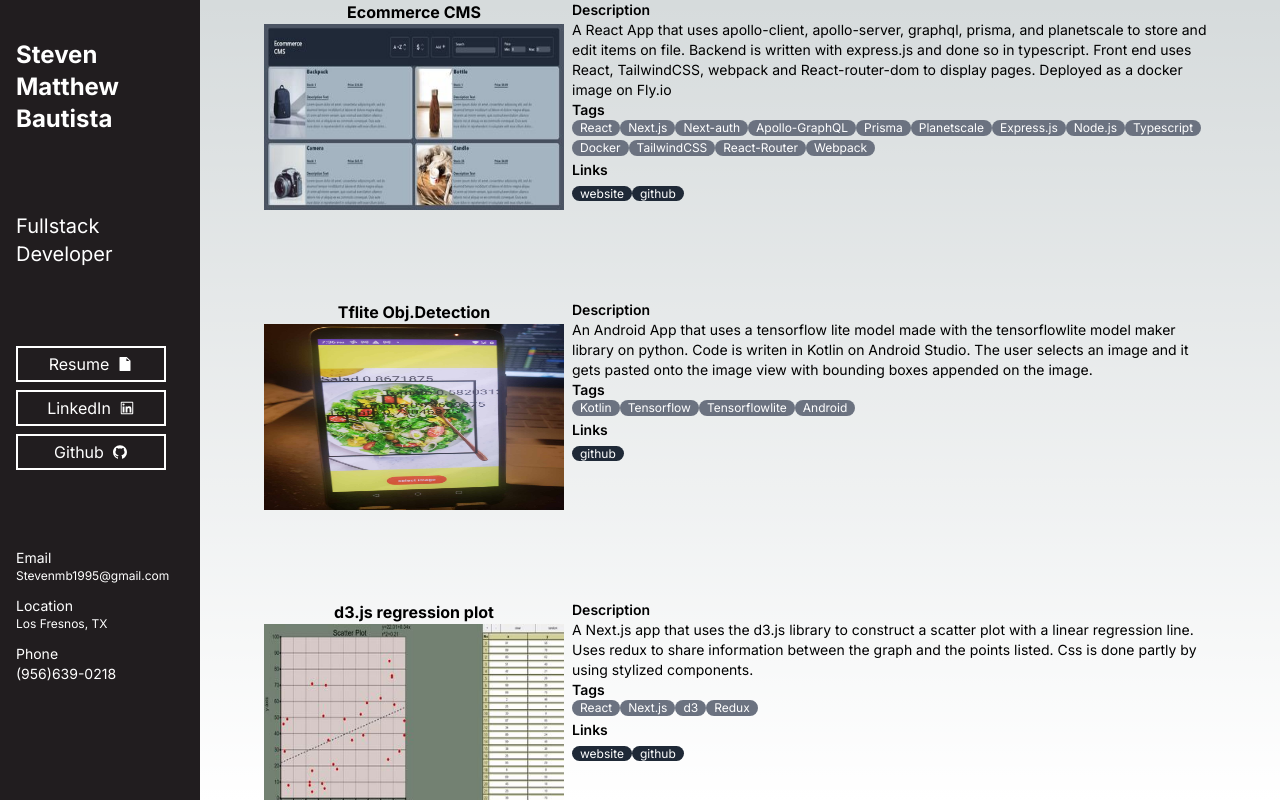
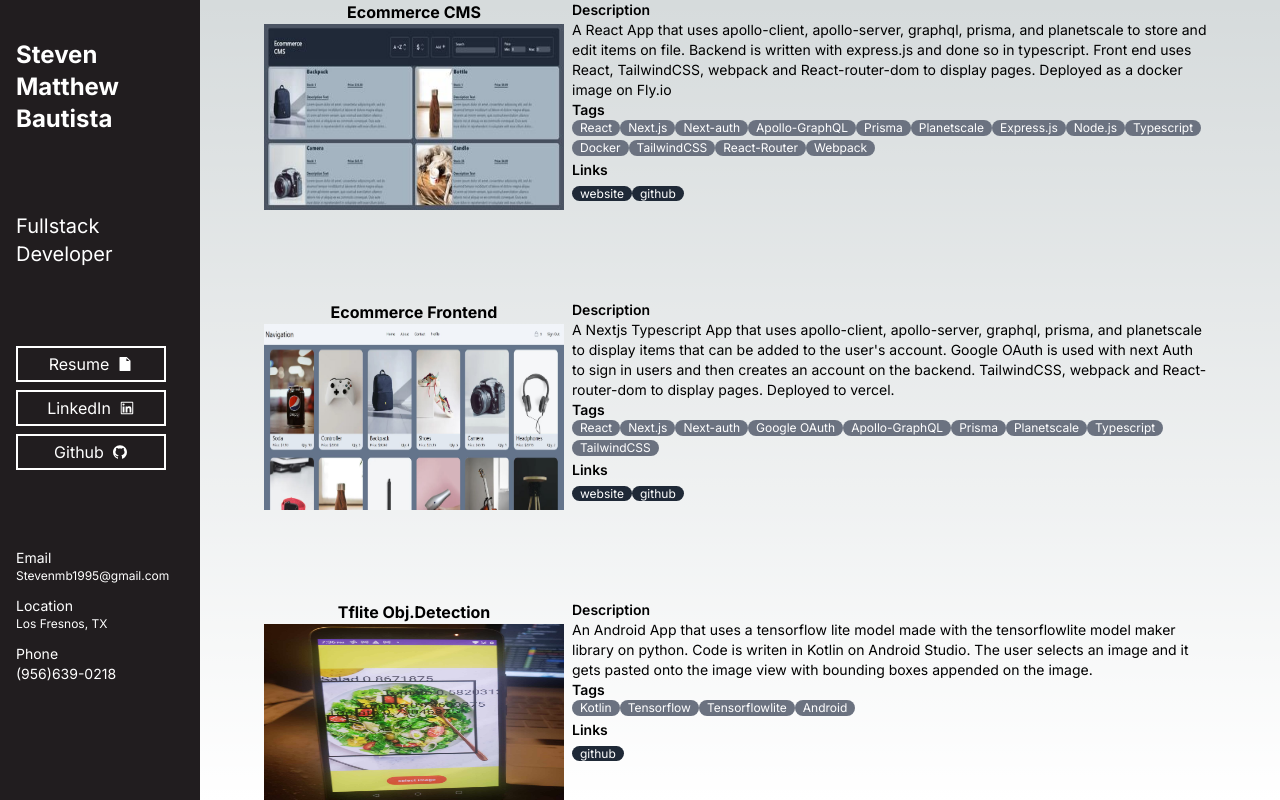
Before and after one commit to ProgrammerSteve/NextPortfolio, a Next.js app: page / in a window 1280 px wide. Built offline with nearby package versions, Linux system fonts and the light colour scheme.

Commit message:
added another project

```diff
--- a/app/page.tsx
+++ b/app/page.tsx
@@ -8,6 +8,7 @@ import { Inter } from "next/font/google";
 import { useState } from "react";
 
 import ecommercePhoto from "./ecommerceCMS.jpg";
+import frontendEcommercePhoto from "./ecommerceFrontend.jpg";
 import tfliteAndroid from "./TfliteAndroidApp.jpg";
 import d3Photo from "./d3scatter.jpg";
 import nasaPhoto from "./nasa.jpg";
@@ -86,6 +87,40 @@ const projects: Project[] = [
       },
     ],
   },
+  {
+    title: "Ecommerce Frontend",
+    id: 0,
+    description: `
+    A Nextjs Typescript App that uses apollo-client, apollo-server,
+    graphql, prisma, and planetscale to display items that can be added to the user's account.
+    Google OAuth is used with next Auth to sign in users and then creates an account on the backend.
+    TailwindCSS, webpack and React-router-dom to display pages. Deployed to vercel.
+    `,
+    imageSrc: frontendEcommercePhoto,
+    imageLink: "https://squarenext.vercel.app/",
+    isLazy: false,
+    tags: [
+      "React",
+      "Next.js",
+      "Next-auth",
+      "Google OAuth",
+      "Apollo-GraphQL",
+      "Prisma",
+      "Planetscale",
+      "Typescript",
+      "TailwindCSS",
+    ],
+    links: [
+      {
+        title: "website",
+        url: "https://squarenext.vercel.app/",
+      },
+      {
+        title: "github",
+        url: "https://github.com/ProgrammerSteve/nextEcommerce",
+      },
+    ],
+  },
 
   {
     title: "Tflite Obj.Detection",
@@ -136,7 +171,7 @@ const projects: Project[] = [
     description: `
     A React/Express.js app that is deployed in a docker container on an AWS EC2 instance.
     MongoDB is used to store data and the initial information was pulled/cached from the spaceX
-    rest API. Express router is used for versioning and organizing the code.
+    rest API. Express router is used for versioning and organizing the code. (EC2 currently down)
     `,
     imageSrc: nasaPhoto,
     imageLink: "http://44.202.0.218:8000/",
```
Also changed, not shown: app/ecommerceFrontend.jpg (added).
